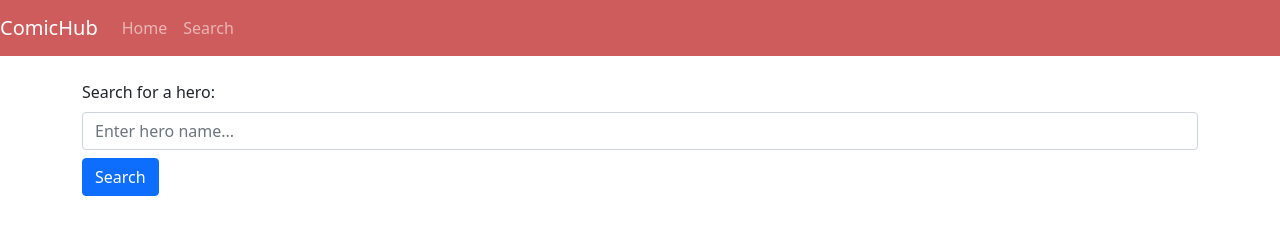
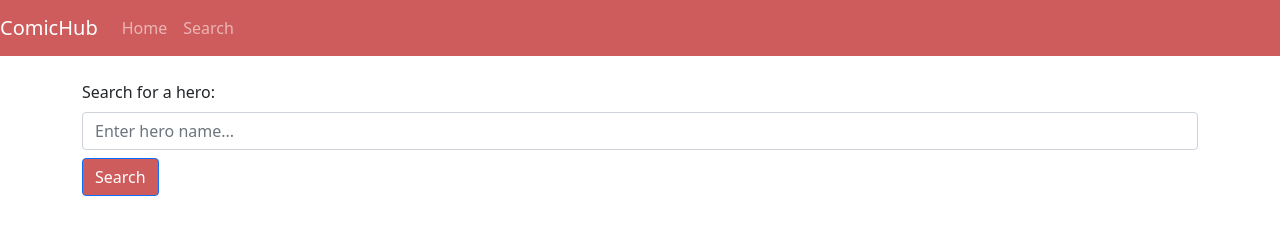
Before and after one commit to EnriqueB5310/ComicHub, a plain HTML site: page search.html in a window 1280 px wide. Drawn offline with nearby package versions, Linux system fonts and the light colour scheme.

Commit message:
fixed button color

```diff
--- a/search.html
+++ b/search.html
@@ -41,7 +41,7 @@
     <div class="container mt-4">
         <label for="heroSearch" class="form-label">Search for a hero:</label>
         <input type="text" id="heroSearch" class="form-control" placeholder="Enter hero name...">
-        <button id="searchButton" class="btn btn-primary mt-2 background-color: rgb(207, 92, 92)">Search</button>
+        <button id="searchButton" class="btn btn-primary mt-2 "style="background-color: rgb(207, 92, 92);">Search</button>
       </div>
 
       <!-- Container for comics by the hero -->
```
